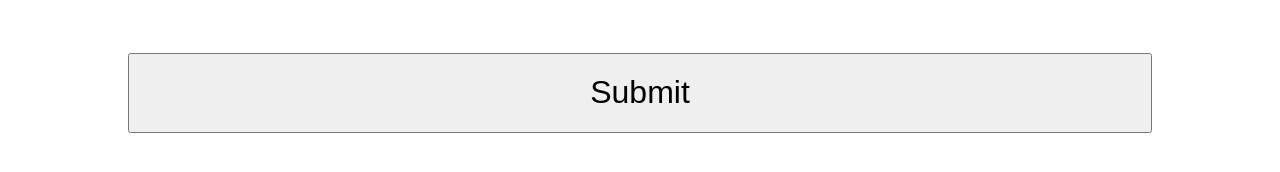
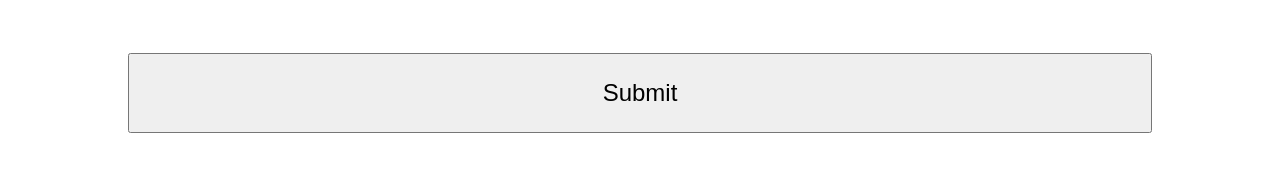
Before and after one commit to nerdherd/Nerd-Search, a React (Create React App) app: page /scouterInfo in a window 1280 px wide. Shown: the part 536-708 px from the top of the page. Built offline with nearby package versions, Linux system fonts and the light colour scheme.

Commit message:
minor charge station styling changes

```diff
--- a/src/Forms/styles/chargeStation.css
+++ b/src/Forms/styles/chargeStation.css
@@ -13,5 +13,6 @@
 button {
     width: 80%;
     height: 8vh;
-    font-size: 4vh;
+    color: black;
+    font-size: 3vh;
 }
```
